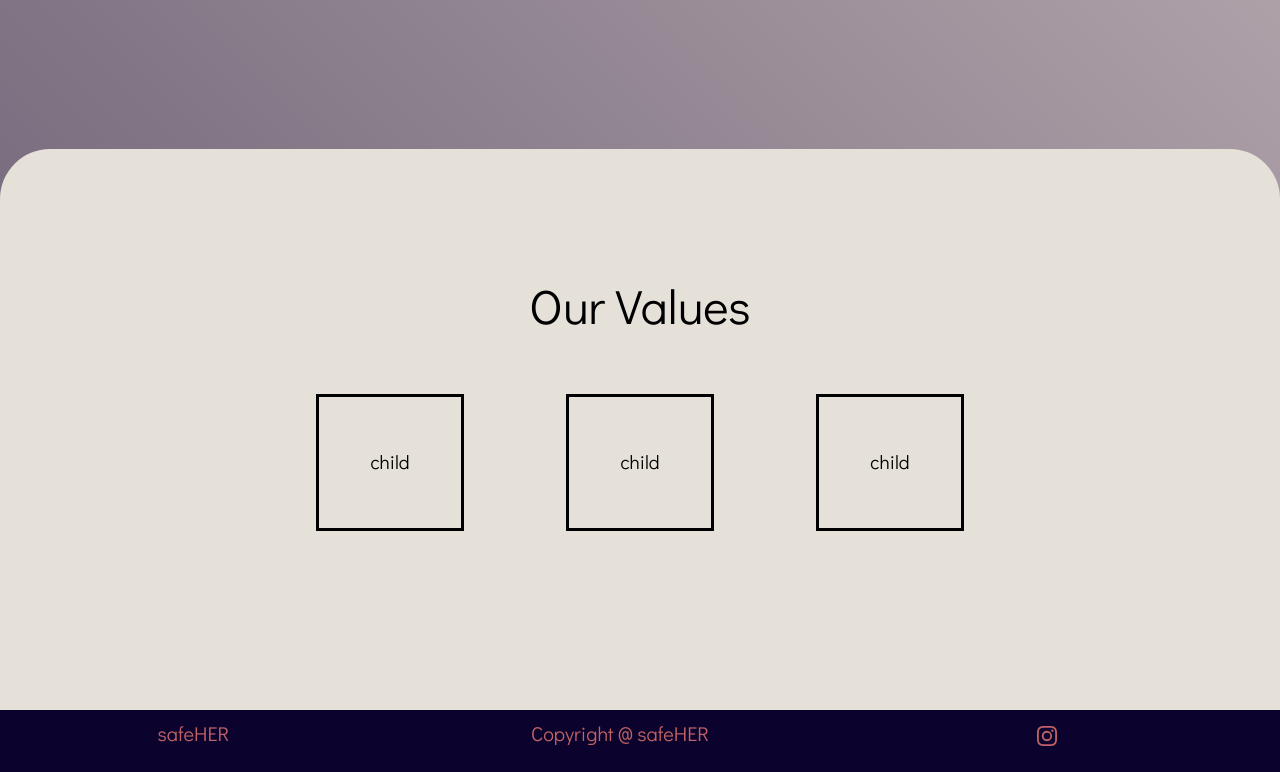
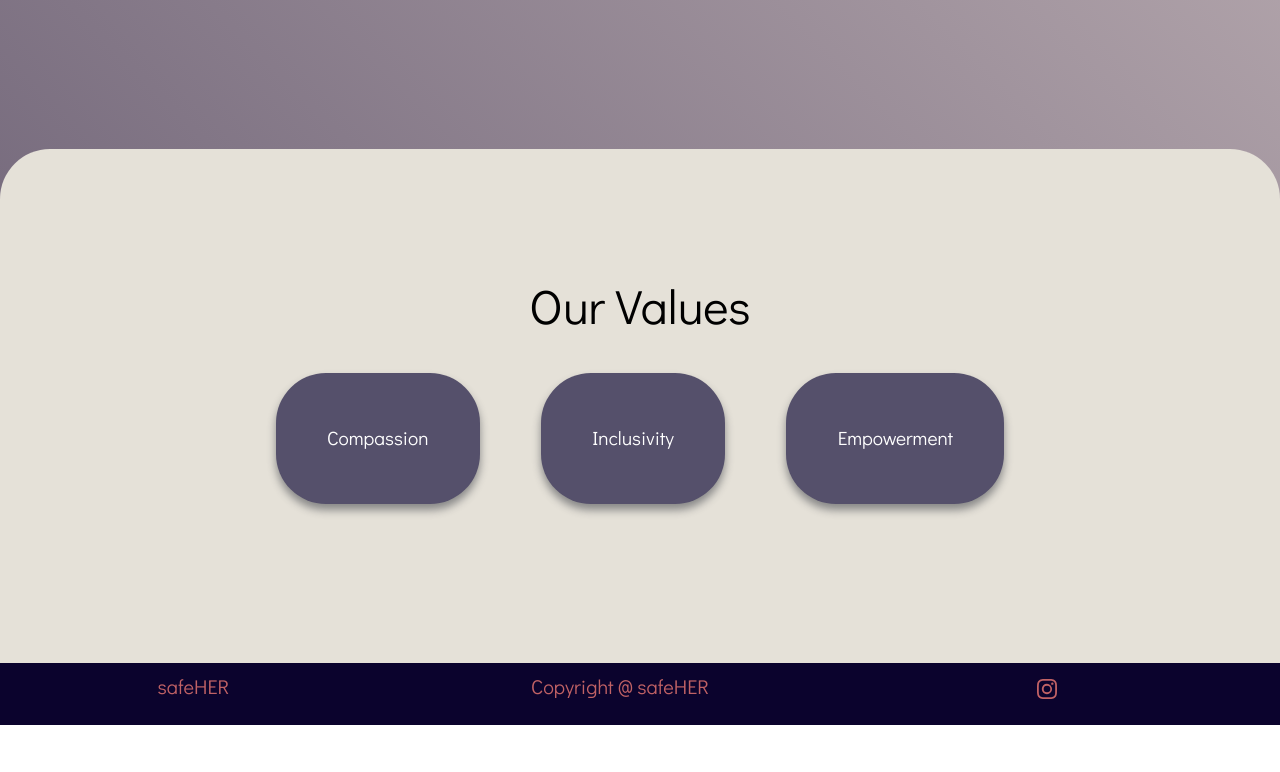
Before and after one commit to ArchitaSarin/safe-her1, a React (Create React App) app in the folder my-app/: page /team in a window 1280 px wide. Shown: the part 1676-2448 px from the top of the page. After the commit the page ends 2401 px from the top, so only its background shows below. Built offline with nearby package versions, Linux system fonts and the light colour scheme.

Commit message:
Updated teams values

```diff
--- a/my-app/src/Components/team.js
+++ b/my-app/src/Components/team.js
@@ -32,9 +32,9 @@ export const Team = () => {
             <div className="team_impact">
                 <h1> Our Values </h1>
                 <div className="pillars-parent">
-                    <div className="pillars-child">child</div>
-                    <div className="pillars-child">child</div>
-                    <div className="pillars-child">child</div>
+                    <div className="pillars-child">Compassion</div>
+                    <div className="pillars-child">Inclusivity</div>
+                    <div className="pillars-child">Empowerment</div>
                 </div>
             </div>
         </div>
--- a/my-app/src/Styles/team.css
+++ b/my-app/src/Styles/team.css
@@ -95,7 +95,22 @@ img {
 
 .pillars-child {
     display: inline-block;
-    border: 3px black solid;
     padding: 5%;
-    margin: 5%;
+    margin: 3%;
+    border-radius: 50px;
+    background-color: #55506B;
+    color: white;
+    filter: drop-shadow(0px 6px 4px #878787);
 }
+
+.pillars-child:hover {
+    -webkit-transition: all 100ms ease-in;
+    -webkit-transform: scale(1.1);
+    -ms-transition: all 100ms ease-in;
+    -ms-transform: scale(1.1);
+    -moz-transition: all 100ms ease-in;
+    -moz-transform: scale(1.1);
+    transition: all 100ms ease-in;
+    transform: scale(1.1);
+    background-color: #C16265;
+}
```
